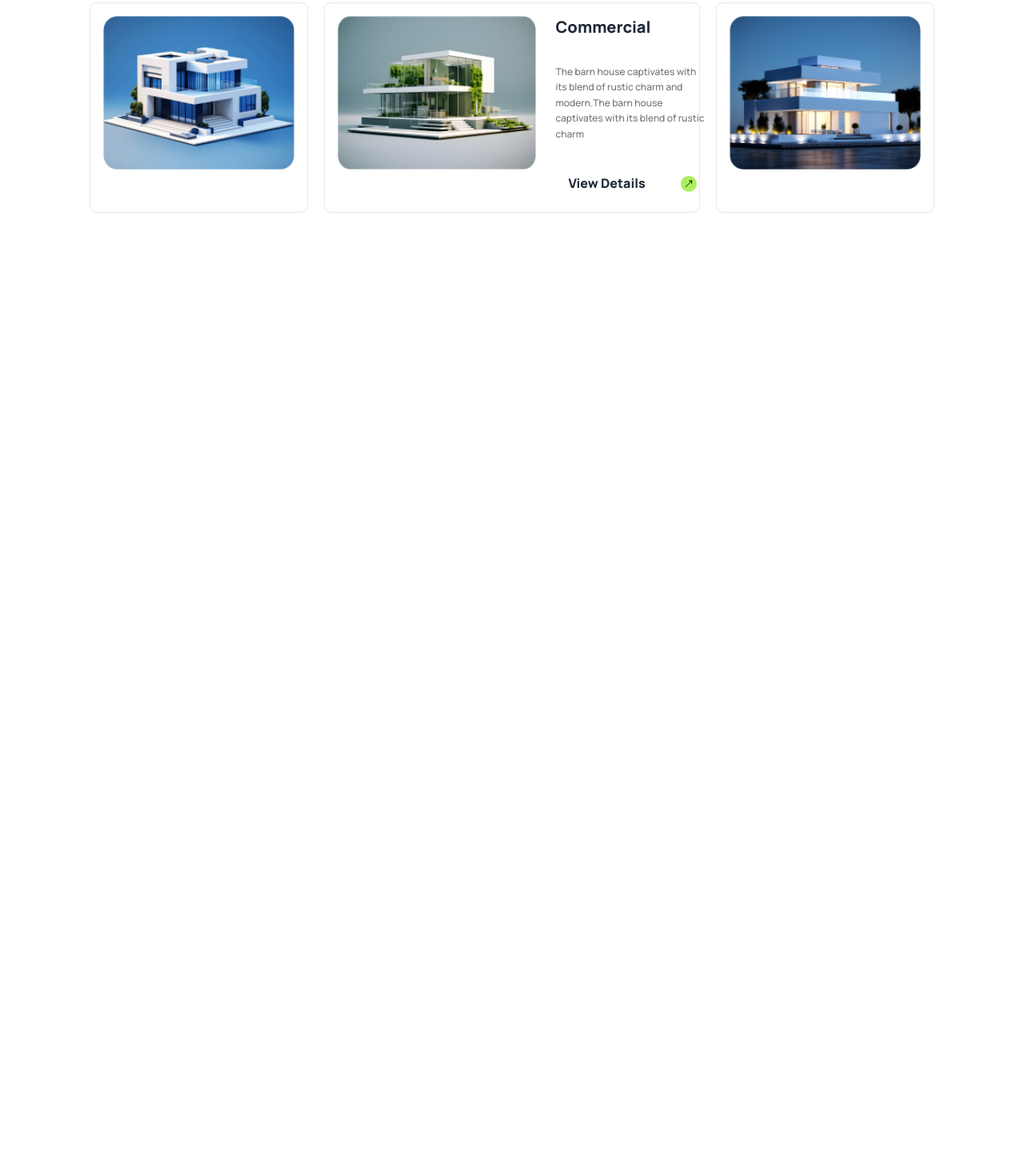
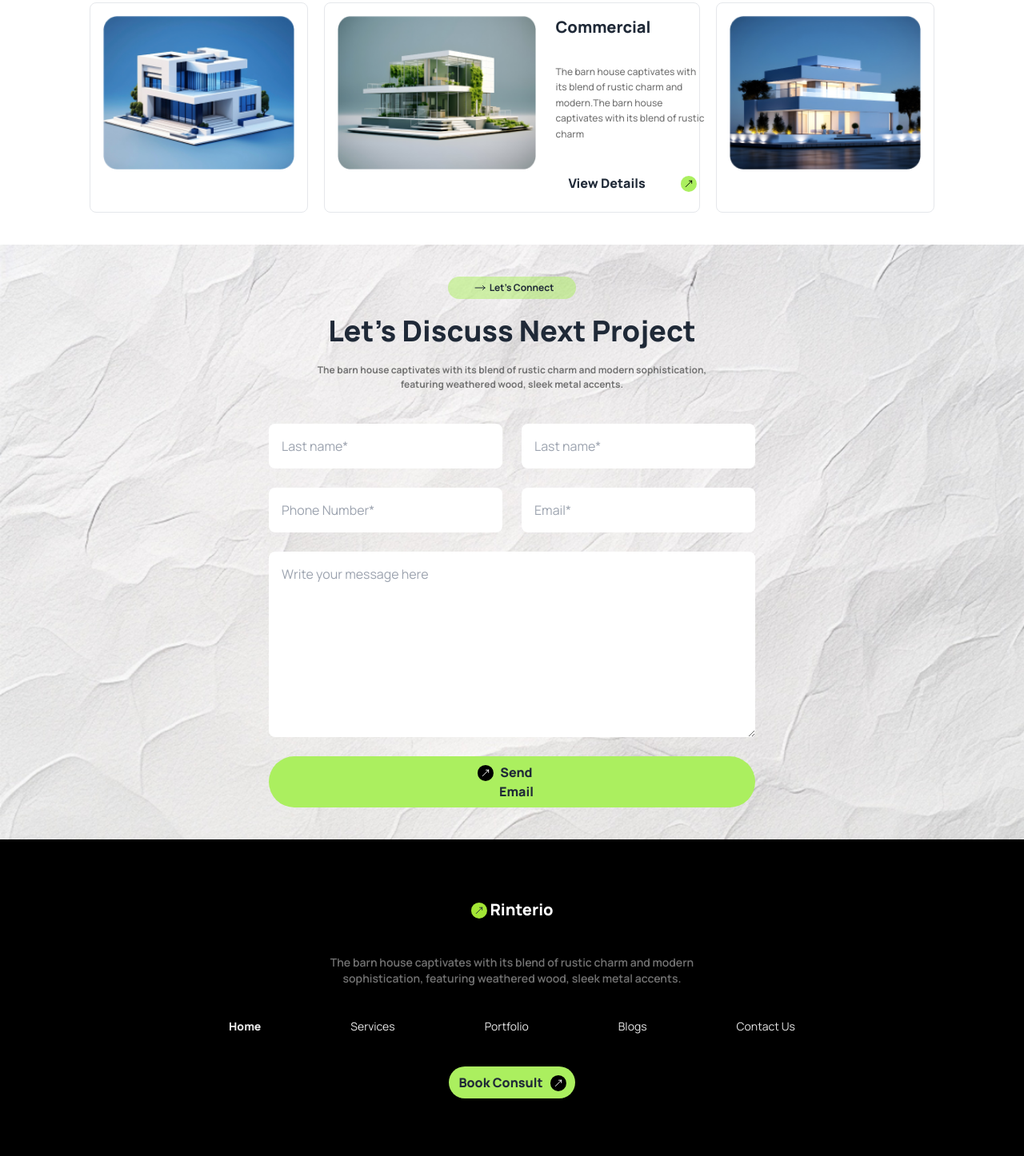
Before and after one commit to semul1997/Assignment-03, a plain HTML site: page index.html in a window 1280 px wide. Shown: the part 2539-3985 px from the top of the page at 80% size. Before the commit the page ends 2845 px from the top, so only its background shows below. Drawn offline with nearby package versions, Linux system fonts and the light colour scheme.

Commit message:
added footer section and discuss section

```diff
--- a/index.html
+++ b/index.html
@@ -248,6 +248,77 @@
      </section>
      <!-- Latest Portfolio section ends here -->
 
+      <!-- Discuss next project section starts here -->
+      <section class="bg-[url('./assets/bg.jpg')] bg-cover bg-center lg:h-auto pb-10 pt-10 w-full">
+        <!-- Text heading section starts-->
+         <div class="text-center space-y-5">
+             <div class="flex items-center px-3 py-[2px] justify-center mx-auto rounded-full bg-light-green w-40">
+             <svg xmlns="http://www.w3.org/2000/svg" fill="none" viewBox="0 0 24 24" stroke-width="1.5" stroke="currentColor" class="size-6 p-1">
+              <path stroke-linecap="round" stroke-linejoin="round" d="M17.25 8.25 21 12m0 0-3.75 3.75M21 12H3" />
+             </svg>
+             <span class="text-xs font-bold">Let's Connect</span>
+             </div>
+             <h1 class="lg:text-4xl font-black">Let's Discuss Next Project</h1>
+             <p class="text-xs font-bold text-p-color  w-11/12 lg:w-[38%] mx-auto leading-normal">The barn house captivates with its blend of rustic charm and modern sophistication, featuring weathered wood, sleek metal accents.</p>
+         </div>
+         <!-- text heading section ends -->
+
+         <div class="lg:w-1/2 mx-auto grid grid-rows-8 lg:grid-cols-2 px-4 lg:grid-rows-17 gap-6 pt-10">
+             <input class="p-4 lg:row-span-2 rounded-lg" type="text" placeholder="Last name*">
+             <input class="p-4 lg:row-span-2 rounded-lg" type="text" placeholder="Last name*">
+             <input class="p-4 lg:row-span-2 rounded-lg" type="text" placeholder="Phone Number*">
+             <input class="p-4 lg:row-span-2 rounded-lg" type="email" placeholder="Email*">
+             <textarea class="lg:col-span-2 row-span-3 lg:row-span-8 p-4 rounded-lg" name="" id="" placeholder="Write your message here"></textarea>
+             <div class="lg:col-span-2 text-center">
+                 <div class="flex py-3 lg:py-2 pl-24 lg:px-72 items-center bg-deep-green rounded-full relative ">
+                 <div class="text-xl lg:text-base font-black">Send Email</div>
+                 <div class="absolute top-2 right-20 lg:right-80 justify-center">
+                   <svg xmlns="http://www.w3.org/2000/svg" fill="none" viewBox="0 0 24 24" stroke-width="1.5" stroke="currentColor" class="size-7 lg:size-5 bg-black text-white p-[3px] rounded-full origin-bottom -rotate-45">
+                     <path stroke-linecap="round" stroke-linejoin="round" d="M17.25 8.25 21 12m0 0-3.75 3.75M21 12H3" />
+                   </svg>
+                 </div>
+             </div>
+
+              </div>
+         </div>
+
+  </section>
+
+ <!-- Discuss next project section ends here -->
+<footer class="bg-black">
+      <div class="w-4/5 mx-auto py-14">
+        <nav class="flex justify-center flex-col gap-10 items-center w-full px-2 lg:p-4 ">
+          <div class="flex h-8 items-center relative">
+            <div class="absolute top-1 ml-2">
+              <svg xmlns="http://www.w3.org/2000/svg" fill="none" viewBox="0 0 24 24" stroke-width="1.5" stroke="currentColor" class="size-5 bg-lime-400 p-[3px] rounded-full origin-bottom -rotate-45">
+                <path stroke-linecap="round" stroke-linejoin="round" d="M17.25 8.25 21 12m0 0-3.75 3.75M21 12H3" />
+              </svg>
+          </div>
+            <h1 class="text-xl text-white font-black ml-6">Rinterio</h1>
+          </div>
+          <p class="text-p-color text-sm font-semibold w-1/2 text-center">The barn house captivates with its blend of rustic charm and modern sophistication, featuring weathered wood, sleek metal accents.</p>
+          <div class="">
+            <ul class="flex flex-col lg:flex-row lg:gap-28 font-normal text-sm text-[#E9E9E9]">
+              <li><span class=" font-black">Home</span></li>
+              <li>Services</li>
+              <li>Portfolio</li>
+              <li>Blogs</li>
+              <li>Contact Us</li>
+            </ul>
+          </div>
+          <div class="lg:flex gap-5 items-center hidden">
+            <div class="flex py-2 px-3 items-center bg-deep-green rounded-full relative">
+              <div class="mr-7 text-base font-extrabold">Book Consult</div>
+              <div class="absolute top-2 right-1">
+                <svg xmlns="http://www.w3.org/2000/svg" fill="none" viewBox="0 0 24 24" stroke-width="1.5" stroke="currentColor" class="size-5 bg-black text-white p-[3px] rounded-full origin-bottom -rotate-45">
+                  <path stroke-linecap="round" stroke-linejoin="round" d="M17.25 8.25 21 12m0 0-3.75 3.75M21 12H3" />
+                </svg>
+              </div>
+            </div>
+          </div>
+        </nav>
+      </div>
+</footer>
 
 </body>
 </html>
```
